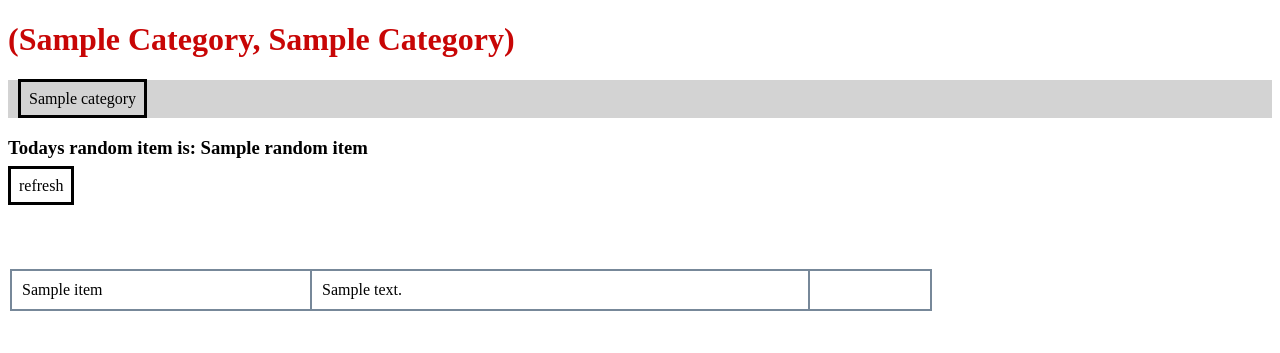
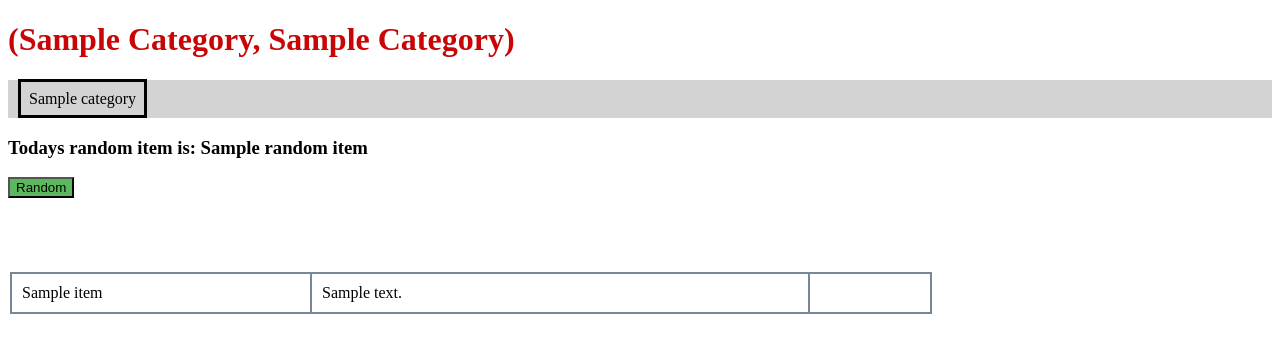
Before and after one commit to GRitchie1/Balena_ToDoList, a Flask app: template todolist/src/templates/lists.html in a window 1280 px wide. Shown: the top 353 px of the page. Run offline with Flask 2, Linux system fonts and the light colour scheme; the template is opened without the code that fills it: most values are stand-ins (such as "Sample title", 1, 10 or a date in 2020).

Commit message:
Use forms rather than routes for random item

```diff
--- a/todolist/src/main.py
+++ b/todolist/src/main.py
@@ -13,6 +13,8 @@ random_item = []
 COMP_ACTION = "Y"
 UNCOMP_ACTION = "X"
 
+
+#Main url to redirect to login page
 @app.route('/')
 def toDo():
   name= "gregor"
@@ -20,14 +22,8 @@ def toDo():
   return render_template("index.html", name=name, categories = categories)
 
 
-@app.route("/<category>/<int:rand>", methods=["GET"])
-def get_random(category,rand=0):
-    list_items = lists.get_list_by_category("todo")
-    if rand == 1:
-        global random_item
-        random_item = random.choice(list_items)
-    return redirect(url_for("items",category=category))
 
+#Main Categories Route
 @app.route("/<category>", methods=["GET", "POST"])
 def items(category):
   list_items = lists.get_list_by_category(category)
@@ -37,10 +33,15 @@ def items(category):
     [(name, action)] = request.form.items()
 
     if action == COMP_ACTION:
-      lists.complete(name)
+        lists.complete(name)
 
     elif action == UNCOMP_ACTION:
-      lists.uncomplete(name)
+        lists.uncomplete(name)
+
+    elif action == "Random":
+        rand_items = lists.get_list_by_category("todo")
+        global random_item
+        random_item = random.choice(rand_items)
 
 
   return render_template("lists.html",category=category, categories=categories,list_items=list_items,random_item=random_item)
--- a/todolist/src/templates/lists.html
+++ b/todolist/src/templates/lists.html
@@ -15,7 +15,10 @@
 
   <div>
     <h3>Todays random item is: {{random_item.name}}</h3>
-    <a href="{{category}}/1"> refresh</a>
+    <form method="POST">
+      <input type="submit" class="comp" name="rand" value="Random">
+
+    </form>
 
   </div>
     <br><br><br><br>
```
